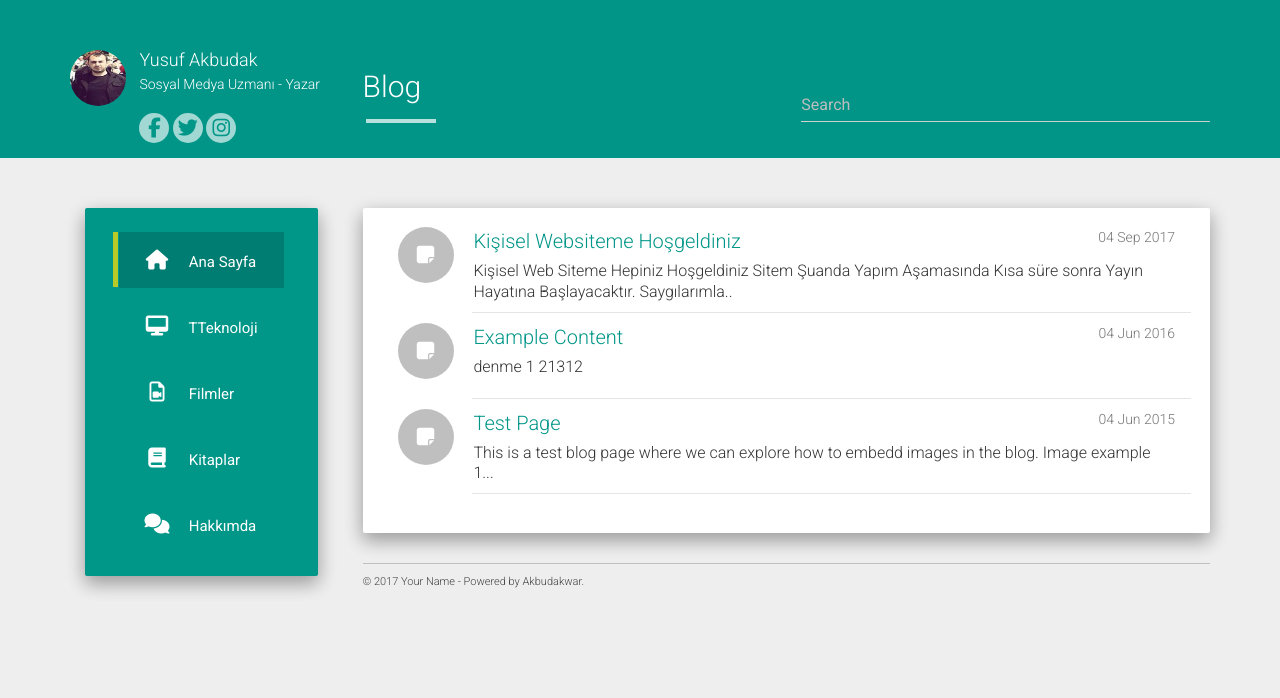
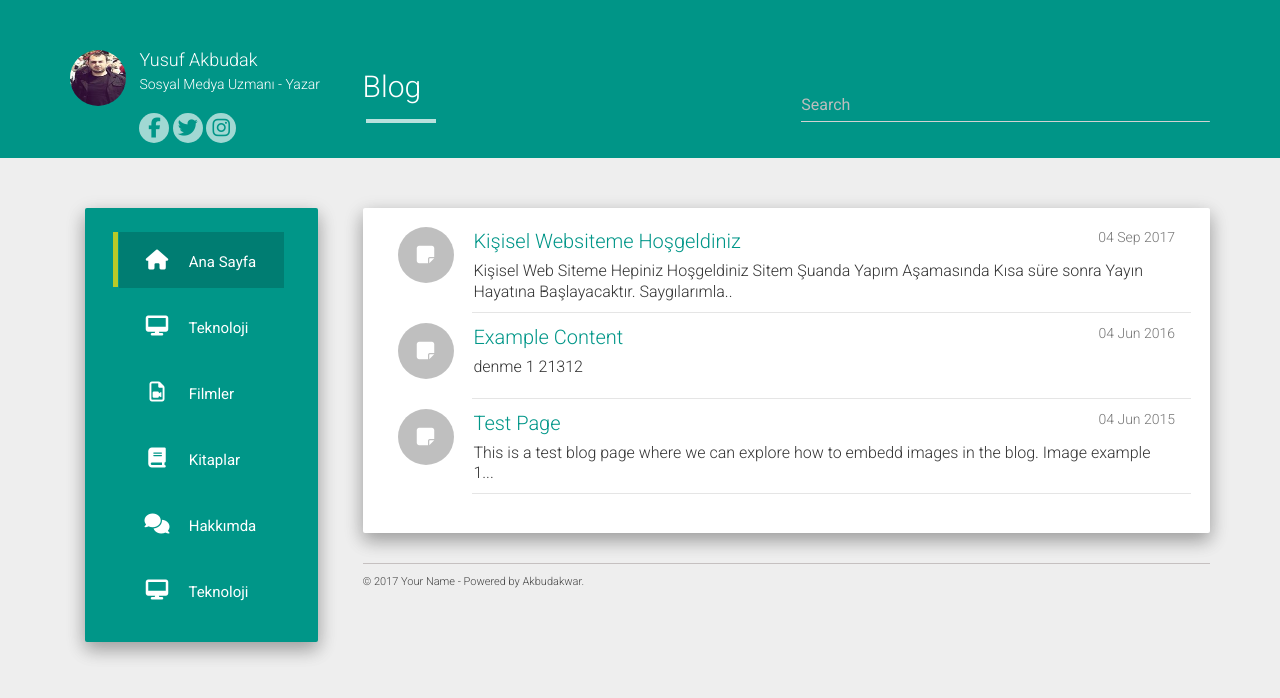
Before and after one commit to yusufakbudak/yusufakbudak.github.io, a Jekyll site: the page built from index.html, in a window 1280 px wide. Shown: the top 698 px of the page. Built offline with Jekyll 4.4.1, drawn with Linux system fonts in a browser that asks for light colours; nearby versions of some CDN libraries; the list of posts is cut into pages by our own code.

Commit message:
Update urls.json

```diff
--- a/_data/urls.json
+++ b/_data/urls.json
@@ -6,8 +6,8 @@
     "layout": "post"
   },
   {
-    "text": "TTeknoloji",
-    "url": "/TTeknoloji",
+    "text": "Teknoloji",
+    "url": "/Teknoloji",
     "icon": "fa-desktop"
   },
   {
@@ -25,5 +25,10 @@
     "url": "/Hakkımda",
     "icon": "fa-comments"
 
+       },
+  {
+    "text": "Teknoloji",
+    "url": "/category/Teknoloji",
+    "icon": "fa-desktop"
   }
 ]
```
